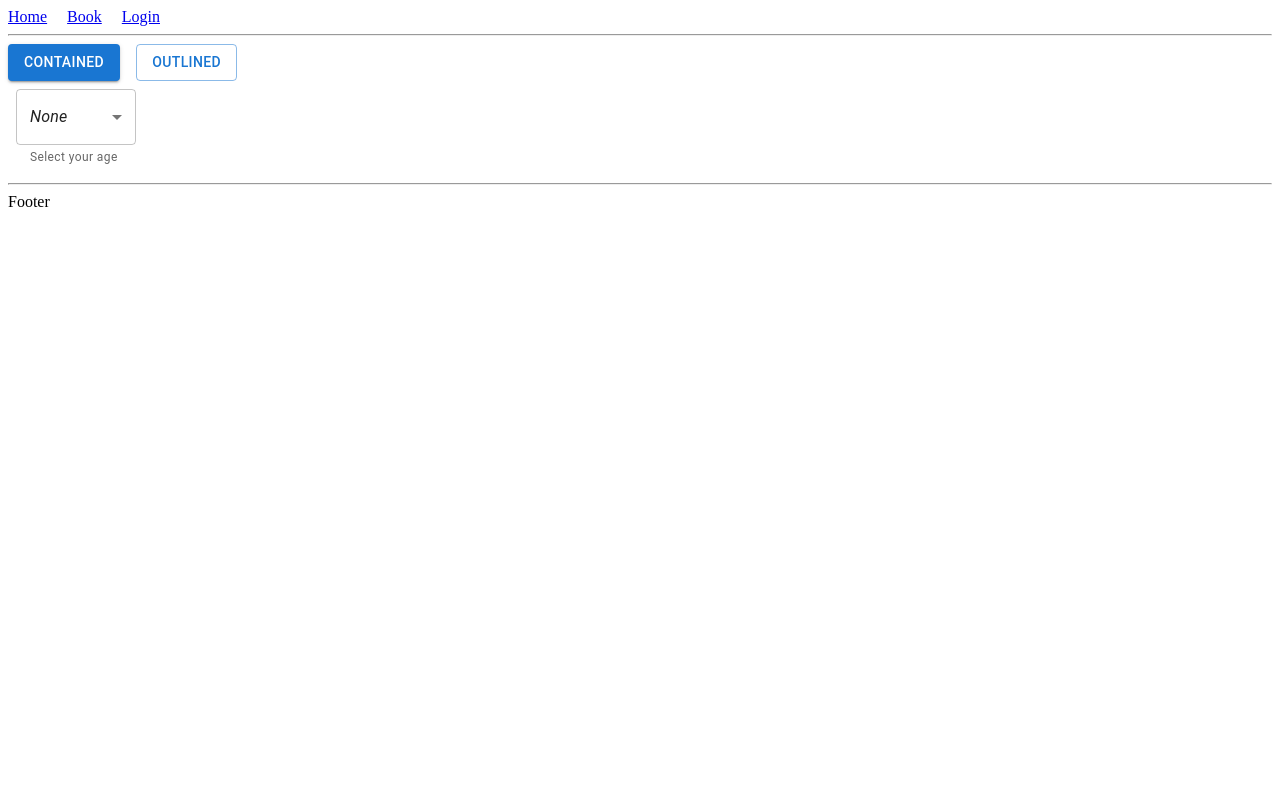
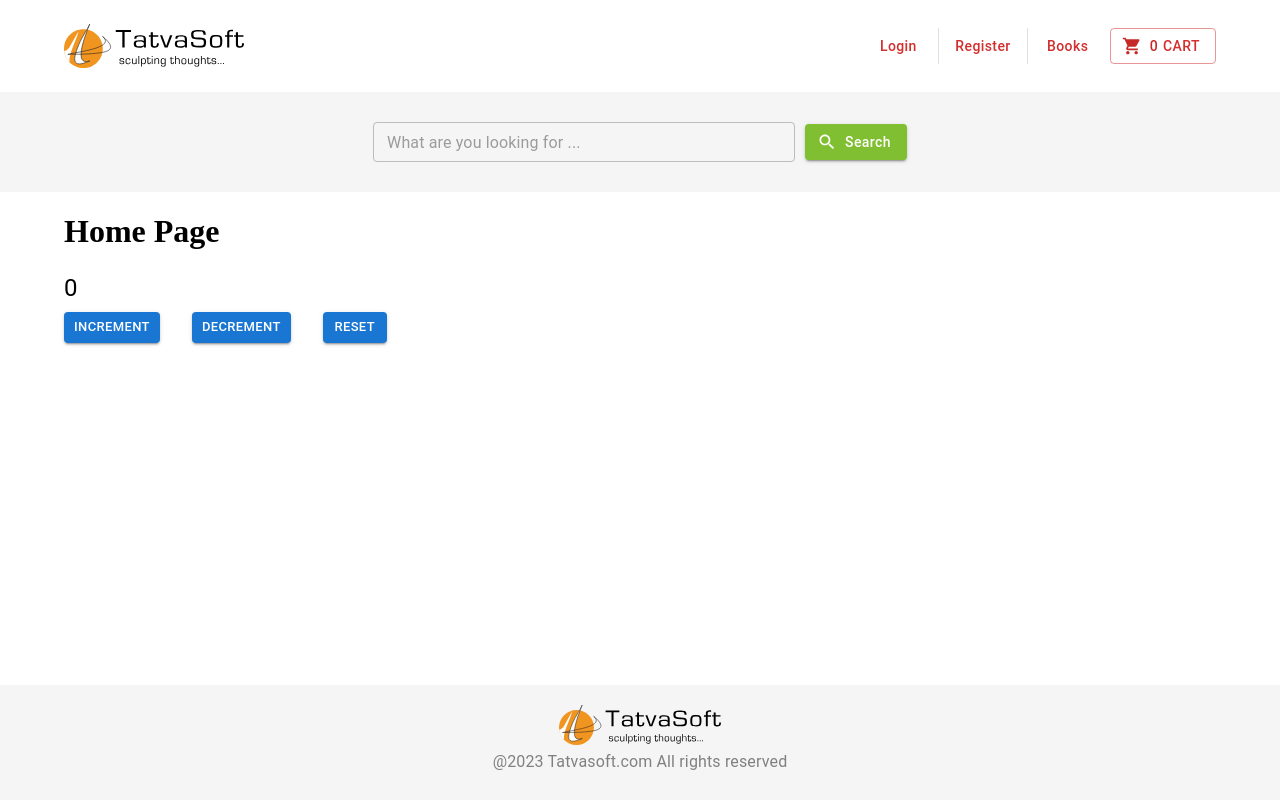
Before and after one commit to smitkakadiya57/Tatvasoft_Internship_Project, a React (Vite) app: page / in a window 1280 px wide. Built offline with nearby package versions, Linux system fonts and the light colour scheme.

Commit message:
Day_4 counter, navbar footer using mui

```diff
--- a/package.json
+++ b/package.json
@@ -12,6 +12,7 @@
   "dependencies": {
     "@emotion/react": "^11.11.1",
     "@emotion/styled": "^11.11.0",
+    "@mui/icons-material": "^5.14.1",
     "@mui/material": "^5.14.2",
     "react": "^18.2.0",
     "react-dom": "^18.2.0",
--- a/src/App.css
+++ b/src/App.css
@@ -0,0 +1,5 @@
+body{
+    margin: 0;
+    padding: 0;
+    box-sizing: border-box;
+}
--- a/src/App.jsx
+++ b/src/App.jsx
@@ -3,21 +3,29 @@ import { BrowserRouter, Routes, Route } from "react-router-dom";
 import Home from "./pages/Home";
 import Book from "./pages/Book";
 import Login from "./pages/Login";
+import Register from "./pages/Register";
 
+import AppWrapper from "./components/global/AppWrapper";
+import Navbar from "./components/global/Navbar";
+import SearchBar from "./components/global/SearchBar";
+import Footer from "./components/global/Footer";
 
-import Navbar from "./components/global/Navbar";
-import Footer from "./components/global/Footer";
+import "./App.css";
 
 const App = () => {
   return (
     <BrowserRouter>
-    <Navbar/>
-      <Routes>
-        <Route path="/" element={<Home />} />
-        <Route path="/book" element={<Book />} />
-        <Route path="/login" element={<Login />} />
-      </Routes>
-      <Footer/>
+      <AppWrapper>
+        <Navbar />
+        <SearchBar />
+        <Routes>
+          <Route path="/" element={<Home />} />
+          <Route path="/book" element={<Book />} />
+          <Route path="/login" element={<Login />} />
+          <Route path="/register" element={<Register />} />
+        </Routes>
+        <Footer />
+      </AppWrapper>
     </BrowserRouter>
   );
 };
--- /dev/null
+++ b/src/components/global/AppWrapper.jsx
@@ -0,0 +1,18 @@
+import React from "react";
+
+const AppWrapper = ({ children }) => {
+  return (
+    <div
+      style={{
+        display: "flex",
+        flexDirection: "column",
+        minHeight: "100vh",
+        margin: "0",
+      }}
+    >
+      {children}
+    </div>
+  );
+};
+
+export default AppWrapper;
--- a/src/components/global/Footer.jsx
+++ b/src/components/global/Footer.jsx
@@ -1,11 +1,24 @@
-import React from "react";
-
+import Box from "@mui/material/Box";
+import Typography from "@mui/material/Typography";
+import logo from "../../assets/site-logo.svg";
 const Footer = () => {
   return (
-    <>
-      <hr />
-      <div>Footer</div>
-    </>
+    <Box
+      sx={{
+        padding: "20px",
+        display: "flex",
+        flexDirection: "column",
+        justifyContent: "center",
+        alignItems: "center",
+        backgroundColor: "#f5f5f5",
+        marginTop: "auto",
+      }}
+    >
+      <img src={logo} alt="logo" style={{height:"40px"}} />
+      <Typography variant="body1" gutterBottom sx={{color:"grey", marginTop:"5px"}}>
+        @2023 Tatvasoft.com All rights reserved
+      </Typography>
+    </Box>
   );
 };
 
--- a/src/components/global/Navbar.jsx
+++ b/src/components/global/Navbar.jsx
@@ -1,4 +1,18 @@
-import { NavLink } from "react-router-dom";
+import Box from "@mui/material/Box";
+import Container from "@mui/material/Container";
+import Stack from "@mui/material/Stack";
+
+import Divider from "@mui/material/Divider";
+import Button from "@mui/material/Button";
+
+import ShoppingCartIcon from "@mui/icons-material/ShoppingCart";
+import logo from "../../assets/site-logo.svg";
+
+import { Link } from "react-router-dom";
+
+const linkStyle = {
+  textDecoration: "none",
+};
 
 const Navbar = () => {
 
@@ -10,14 +24,62 @@ const Style={
 
 
   return (
-    <div>
-      <nav style={Style}>
-        <NavLink to="/">Home</NavLink>
-        <NavLink to="/book">Book</NavLink>
-        <NavLink to="/login">Login</NavLink>
-      </nav>
-      <hr />
-    </div>
+    <Container maxWidth="lg">
+      <Box
+        sx={{
+          display: "flex",
+          justifyContent: "space-between",
+          height: "92px",
+        }}
+      >
+        <img src={logo} alt="logo" style={{width:"180px"}} />
+        <Box sx={{ display: "flex", alignItems: "center", gap: "10px" }}>
+          <Stack
+            direction="row"
+            spacing={1}
+            divider={<Divider orientation="vertical" flexItem />}
+          >
+            <Link to="/login" style={linkStyle}>
+              <Button
+                variant="text"
+                color="error"
+                sx={{ textTransform: "capitalize" }}
+              >
+                Login
+              </Button>
+            </Link>
+            <Link to="/register" style={linkStyle}>
+              <Button
+                variant="text"
+                color="error"
+                sx={{ textTransform: "capitalize" }}
+              >
+                Register
+              </Button>
+            </Link>
+            <Link to="/book" style={linkStyle}>
+              <Button
+                variant="text"
+                color="error"
+                sx={{ textTransform: "capitalize" }}
+              >
+                Books
+              </Button>
+            </Link>
+          </Stack>
+          <Link to="/cart" style={linkStyle}>
+            <Button
+              variant="outlined"
+              color="error"
+              startIcon={<ShoppingCartIcon style={{ color: "#c62828" }} />}
+            >
+              <span style={{ color: "#c62828", marginRight: "5px" }}>0</span>
+              Cart
+            </Button>
+          </Link>
+        </Box>
+      </Box>
+    </Container>
   );
 };
 
--- /dev/null
+++ b/src/components/global/SearchBar.jsx
@@ -0,0 +1,42 @@
+import Box from "@mui/material/Box";
+
+import TextField from "@mui/material/TextField";
+import SearchIcon from "@mui/icons-material/Search";
+import Button from "@mui/material/Button";
+
+const SearchBar = () => {
+  return (
+    <Box
+      sx={{
+        height: "80px",
+        display: "flex",
+        justifyContent: "center",
+        alignItems: "center",
+        gap: "10px",
+        padding: "10px",
+        backgroundColor: "#f5f5f5",
+      }}
+    >
+      <TextField
+        type="text"
+        placeholder="What are you looking for ..."
+        size="small"
+      sx={{width:"422px"}}
+
+      />
+      <Button
+        variant="contained"
+
+        sx={{ textTransform: "capitalize", backgroundColor:"#80bf32",'&:hover': {
+            backgroundColor: "#339933",
+            } }}
+        startIcon={<SearchIcon />}
+      >
+        Search
+      </Button>
+
+    </Box>
+  );
+};
+
+export default SearchBar;
--- a/src/pages/Home.jsx
+++ b/src/pages/Home.jsx
@@ -1,37 +1,44 @@
-import { FormControl, FormHelperText, MenuItem, Select } from "@mui/material";
+import { Container, Typography } from "@mui/material";
 import Button from "@mui/material/Button";
 import Stack from "@mui/material/Stack";
 import { useState } from "react";
 const Home = () => {
-  const [age, setAge] = useState("");
+  const [counter, setCounter] = useState(0);
 
-  const handleChange = (event) => {
-    setAge(event.target.value);
+  const increment = () => {
+    setCounter((prev) => prev + 1);
+  };
+
+  const decrement = () => {
+    setCounter((prev) => prev - 1);
+  };
+
+  const reset = () => {
+    setCounter(0);
   };
 
   return (
     <>
-      <Stack spacing={2} direction="row">
-        <Button variant="contained">Contained</Button>
-        <Button variant="outlined">Outlined</Button>
-      </Stack>
-
-      <FormControl sx={{ m: 1, minWidth: 120 }}>
-        <Select
-          value={age}
-          onChange={handleChange}
-          displayEmpty
-          inputProps={{ "aria-label": "Without label" }}
+      <Container maxWidth="lg" >
+        <h1>Home Page</h1>
+        <Typography gutterBottom variant="h5" component="div">
+          {counter}
+        </Typography>
+        <Stack
+          direction={{ xs: "column", sm: "row" }}
+          spacing={{ xs: 1, sm: 2, md: 4 }}
         >
-          <MenuItem value="">
-            <em>None</em>
-          </MenuItem>
-          <MenuItem value={10}>Ten</MenuItem>
-          <MenuItem value={20}>Twenty</MenuItem>
-          <MenuItem value={30}>Thirty</MenuItem>
-        </Select>
-        <FormHelperText>Select your age</FormHelperText>
-      </FormControl>
+          <Button size="small" variant="contained" onClick={increment}>
+            Increment
+          </Button>
+          <Button size="small" variant="contained" onClick={decrement}>
+            Decrement
+          </Button>
+          <Button size="small" variant="contained" onClick={reset}>
+            Reset
+          </Button>
+        </Stack>
+      </Container>
     </>
   );
 };
--- /dev/null
+++ b/src/pages/Register.jsx
@@ -0,0 +1,9 @@
+import React from 'react'
+
+const Register = () => {
+  return (
+    <div>Register</div>
+  )
+}
+
+export default Register
```
Also changed, not shown: src/assets/site-logo.svg (added), 1 other file (tests, documents, lock files or other folders).
